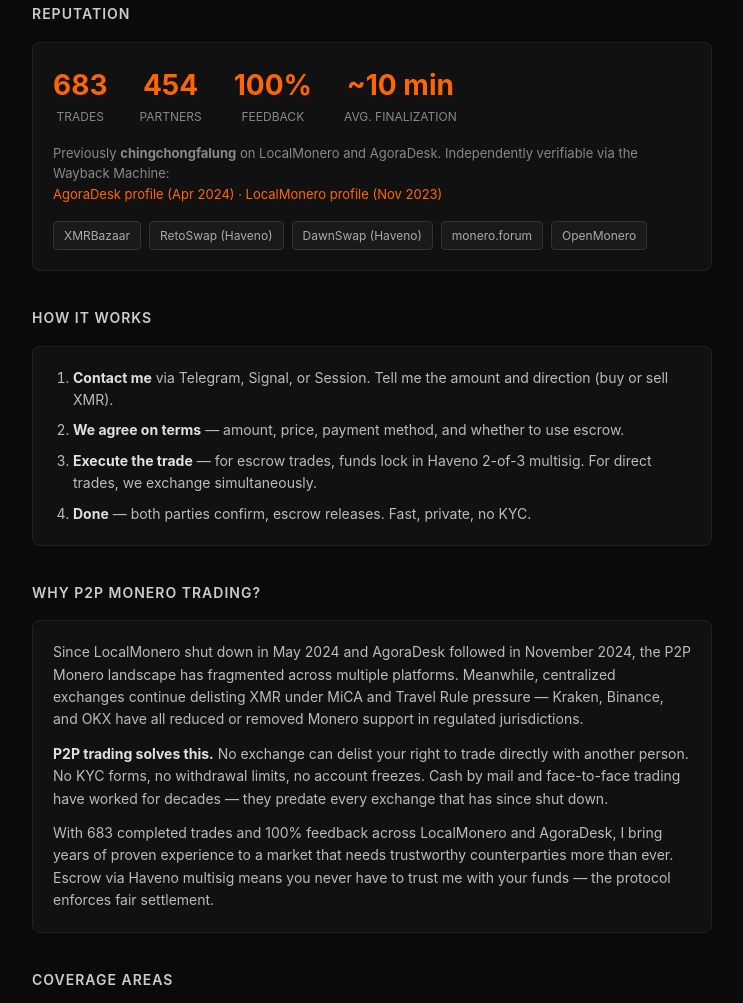
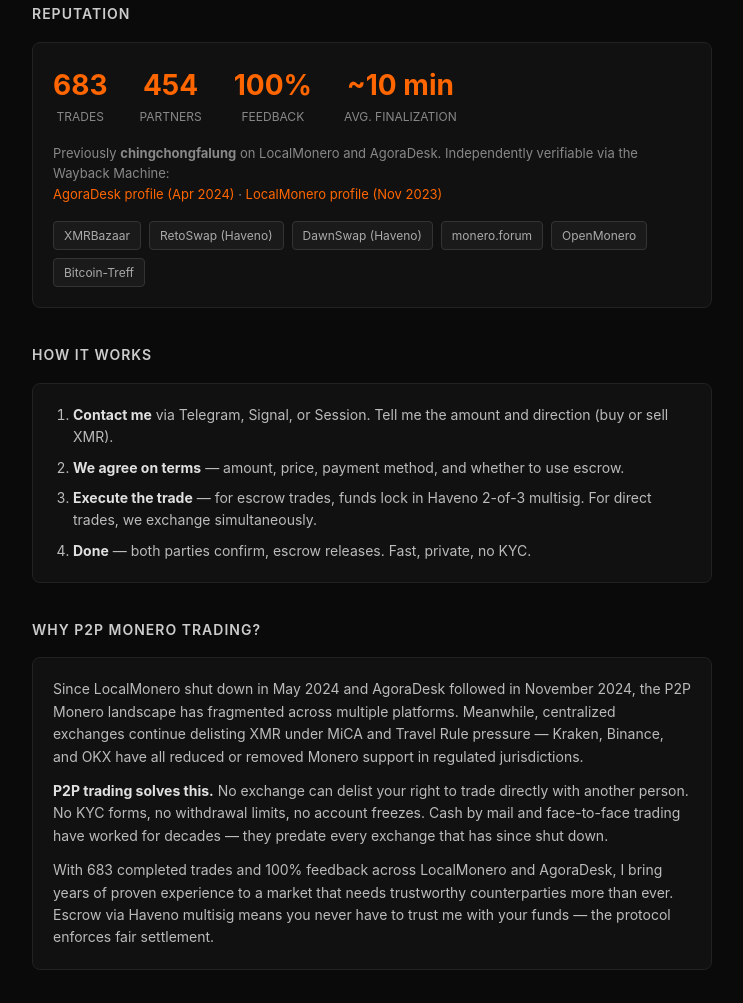
Before and after one commit to imoutonokoibito/arnoldnakamura, a plain HTML site: page index.html in a window 1280 px wide. Shown: the part 1310-2313 px from the top of the page, without its empty margins (268-1011 px from the left). Drawn offline with Linux system fonts and the light colour scheme.

Commit message:
Add Bitcoin-Treff to platform tags

```diff
--- a/index.html
+++ b/index.html
@@ -394,6 +394,7 @@
           <span class="platform-tag">DawnSwap (Haveno)</span>
           <span class="platform-tag"><a href="https://monero.forum/classifieds/ad/xmr-eur-cash-mail-eu-wide-face-face-southwest-germany" target="_blank">monero.forum</a></span>
           <span class="platform-tag"><a href="https://openmonero.com/user/arnoldnakamura" target="_blank">OpenMonero</a></span>
+          <span class="platform-tag"><a href="https://bitcoin-treff.de/anzeige/mannheim-baden-wuerttemberg-monero-xmr-%e2%86%94-eur-bargeld-per-post-eu-persoenlich-sw-deutschland/" target="_blank">Bitcoin-Treff</a></span>
         </div>
       </div>
     </section>
```
